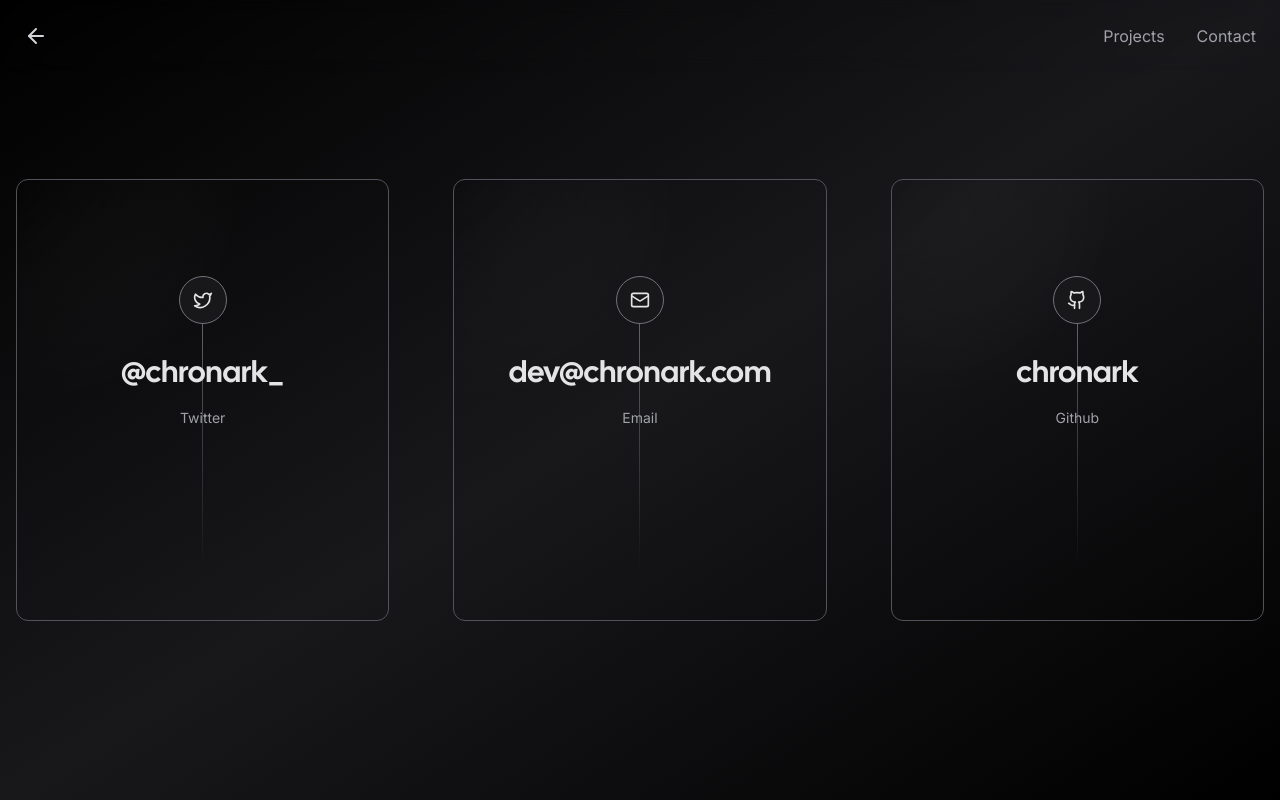
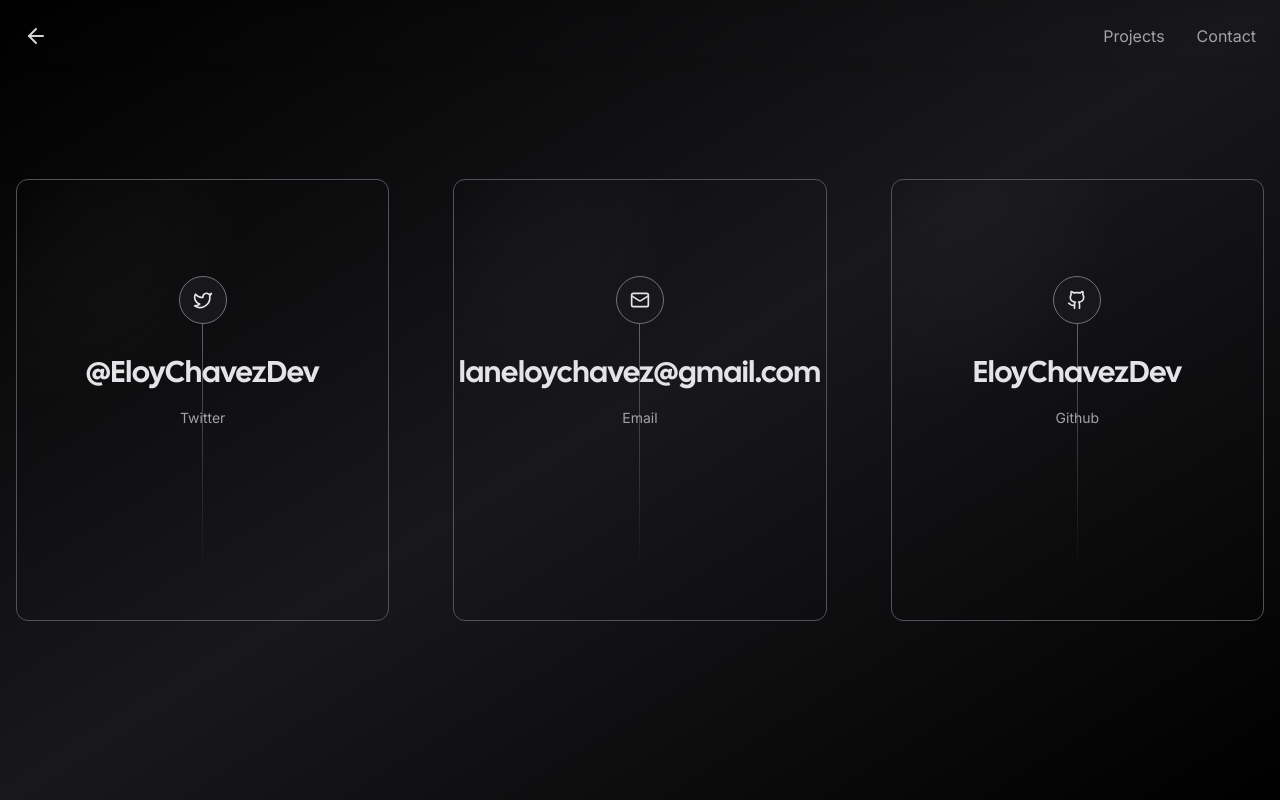
Before and after one commit to EloyChavezDev/Portafolio, a Next.js app: page /contact in a window 1280 px wide. Built offline with nearby package versions, Linux system fonts and the light colour scheme; no server answers; what tailwindcss-debug-screens would draw is missing.

Commit message:
Update Contact
Actualización de datos de contacto

```diff
--- a/app/contact/page.tsx
+++ b/app/contact/page.tsx
@@ -7,21 +7,21 @@
 const socials = [
 	{
 		icon: <Twitter size={20} />,
-		href: "https://twitter.com/chronark_",
+		href: "https://twitter.com/EloyChavezDev",
 		label: "Twitter",
-		handle: "@chronark_",
+		handle: "@EloyChavezDev",
 	},
 	{
 		icon: <Mail size={20} />,
-		href: "mailto:dev@chronark.com",
+		href: "mailto:laneloychavez@gmail.com",
 		label: "Email",
-		handle: "dev@chronark.com",
+		handle: "laneloychavez@gmail.com",
 	},
 	{
 		icon: <Github size={20} />,
-		href: "https://github.com/chronark",
+		href: "https://github.com/EloyChavezDev",
 		label: "Github",
-		handle: "chronark",
+		handle: "EloyChavezDev",
 	},
 ];
 
```
